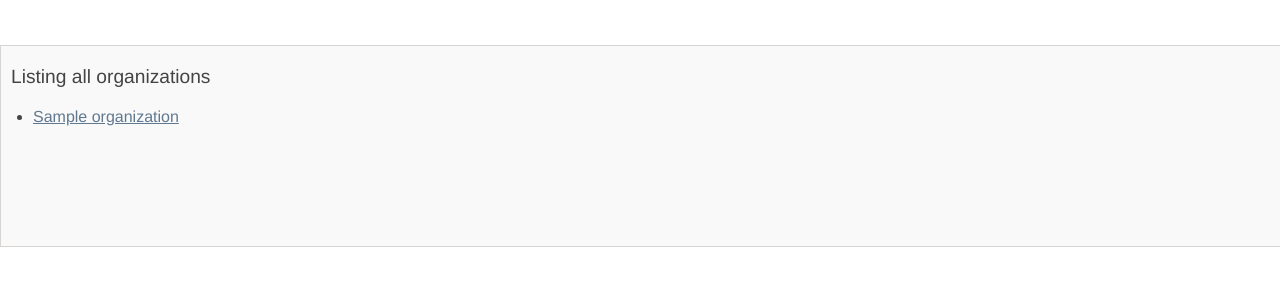
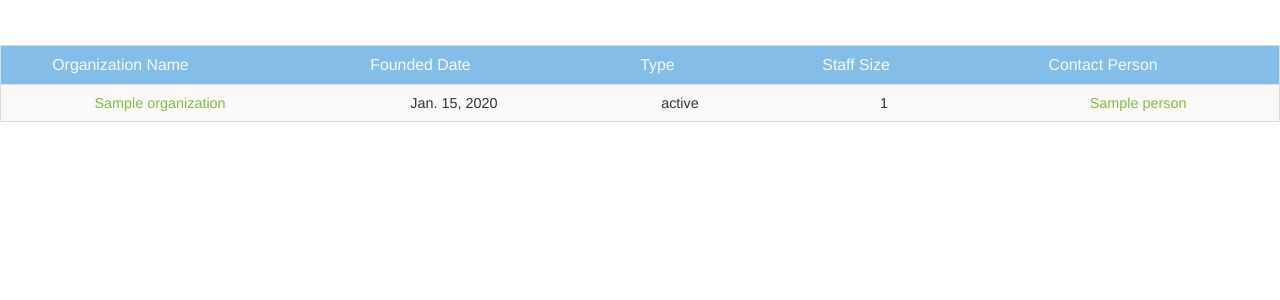
Before and after one commit to ckuwanoe/noi_test, a Django app: template templates/organizations/index.html in a window 1280 px wide. Shown: the part 70-370 px from the top of the page. Run offline with Django 3.2, Linux system fonts and the light colour scheme; the template is opened without the code that fills it: values that come from a table or form of the project are taken from there, others are empty; tables that the repository leaves empty hold one stand-in row (values such as "Sample post"); some libraries are stand-ins or nearby versions.

Commit message:
Refactoring templates for org

```diff
--- a/organizations/static/css/style.css
+++ b/organizations/static/css/style.css
@@ -111,10 +111,8 @@ body #container nav #userbar a {
 
 #main {
     margin: 45px 0;
-    border: 1px solid #d7d4d1;
     background: #f9f9f9;
     width: 100%;
-    min-height: 200px;
 }
 
 #main #maintitle {
@@ -123,6 +121,50 @@ body #container nav #userbar a {
     font-size: 1.2em;
     font-weight: 500;
 }
+
+#list{
+    color: #333;
+    width: 100%;
+    margin: 0 auto;
+}
+
+#list a {
+    text-decoration: none;
+    font-weight: 500;
+    color: #82bc41;
+}
+
+#list th, #list td {
+    padding: 10px 3.24em;
+    text-align: left;
+}
+
+#list td {
+    text-align: center;
+}
+
+#list th {
+    color: #f9f9f9;
+    background-color: #82bee8;
+    border: none;
+    font-weight: 500;
+    font-size: 1.1em;
+}
+
+#list tr {
+    font-weight: 300;
+    font-size: 0.9em;
+    border: 1px solid #dbdbdb;
+}
+
+#list tr:hover td {
+    background: #eff7ff;
+}
+
+#list .total {
+    font-weight: bold;
+}
+
 .ir { display: block; text-indent: -999em; overflow: hidden; background-repeat: no-repeat; text-align: left; direction: ltr; }
 .hidden { display: none; visibility: hidden; }
 .visuallyhidden { border: 0; clip: rect(0 0 0 0); height: 1px; margin: -1px; overflow: hidden; padding: 0; position: absolute; width: 1px; }
--- /dev/null
+++ b/templates/organizations/base.html
@@ -0,0 +1,56 @@
+<!doctype html>
+<!--[if lt IE 7 ]> <html lang="en" class="no-js ie6"> <![endif]-->
+<!--[if IE 7 ]>    <html lang="en" class="no-js ie7"> <![endif]-->
+<!--[if IE 8 ]>    <html lang="en" class="no-js ie8"> <![endif]-->
+<!--[if IE 9 ]>    <html lang="en" class="no-js ie9"> <![endif]-->
+<!--[if (gt IE 9)|!(IE)]><!--> <html lang="en" class="no-js"> <!--<![endif]-->
+<head>
+	<meta charset="UTF-8">
+	<meta http-equiv="X-UA-Compatible" content="IE=edge,chrome=1">
+
+	<title>NOI Organization Tracker</title>
+	<meta name="description" content="">
+	<meta name="author" content="">
+
+	<meta name="viewport" content="width=device-width, initial-scale=1.0">
+
+	<link rel="shortcut icon" href="/static/img/favicon.ico">
+	<link rel="apple-touch-icon" href="/static/img/apple-touch-icon.png">
+	<link rel="stylesheet" href="/static/css/style.css">
+	<link rel="stylesheet" media="handheld" href="/static/css/handheld.css">
+	<script src="/static/js/libs/modernizr-1.7.min.js"></script>
+	<script type="text/javascript" src="http://use.typekit.com/bbl7wft.js"></script>
+	<script type="text/javascript">try{Typekit.load();}catch(e){}</script>
+</head>
+<body>
+	<div id="container">
+		<nav>
+			<div id="userbar"><a href="/admin">Login</a></div>
+		</nav>
+		<header>
+			<h1>NOI Organization Tracker</h1>
+		</header>
+		{% block content %}
+			{{ content }}
+		{% endblock %}
+		<footer>
+
+		</footer>
+	</div>
+
+	<script src="//ajax.googleapis.com/ajax/libs/jquery/1.5.1/jquery.min.js"></script>
+	<script>!window.jQuery && document.write(unescape('%3Cscript src="js/libs/jquery-1.5.1.min.js"%3E%3C/script%3E'))</script>
+	<script src="js/plugins.js"></script>
+	<script src="js/script.js"></script>
+	<!--[if lt IE 7 ]>
+	<script src="js/libs/dd_belatedpng.js"></script>
+	<script> DD_belatedPNG.fix('img, .png_bg');</script>
+	<![endif]-->
+	<script>
+		var _gaq=[['_setAccount','UA-XXXXX-X'],['_trackPageview']]; // Change UA-XXXXX-X to be your site's ID
+		(function(d,t){var g=d.createElement(t),s=d.getElementsByTagName(t)[0];g.async=1;
+		g.src=('https:'==location.protocol?'//ssl':'//www')+'.google-analytics.com/ga.js';
+		s.parentNode.insertBefore(g,s)}(document,'script'));
+	</script>
+</body>
+</html>
--- a/templates/organizations/index.html
+++ b/templates/organizations/index.html
@@ -1,67 +1,31 @@
-<!doctype html>
-<!--[if lt IE 7 ]> <html lang="en" class="no-js ie6"> <![endif]-->
-<!--[if IE 7 ]>    <html lang="en" class="no-js ie7"> <![endif]-->
-<!--[if IE 8 ]>    <html lang="en" class="no-js ie8"> <![endif]-->
-<!--[if IE 9 ]>    <html lang="en" class="no-js ie9"> <![endif]-->
-<!--[if (gt IE 9)|!(IE)]><!--> <html lang="en" class="no-js"> <!--<![endif]-->
-<head>
-	<meta charset="UTF-8">
-	<meta http-equiv="X-UA-Compatible" content="IE=edge,chrome=1">
-
-	<title>NOI Organization Tracker</title>
-	<meta name="description" content="">
-	<meta name="author" content="">
-
-	<meta name="viewport" content="width=device-width, initial-scale=1.0">
-
-	<link rel="shortcut icon" href="/static/img/favicon.ico">
-	<link rel="apple-touch-icon" href="/static/img/apple-touch-icon.png">
-	<link rel="stylesheet" href="/static/css/style.css">
-	<link rel="stylesheet" media="handheld" href="/static/css/handheld.css">
-	<script src="/static/js/libs/modernizr-1.7.min.js"></script>
-	<script type="text/javascript" src="http://use.typekit.com/bbl7wft.js"></script>
-	<script type="text/javascript">try{Typekit.load();}catch(e){}</script>
-</head>
-<body>
-	<div id="container">
-		<nav>
-			<div id="userbar"><a href="/admin">Login</a></div>
-		</nav>
-		<header>
-			<h1>NOI Organization Tracker</h1>
-		</header>
-
+{% extends "organizations/base.html" %}
+{% block content %}
 <div id="main" role="main">
 	{% if orgs %}
-				<div id="maintitle">Listing all organizations</div>
-				<ul>
+		<table id="list" cellspacing="0">
+			<thead>
+				<tr>
+					<th>Organization Name</th>
+					<th>Founded Date</th>
+					<th>Type</th>
+					<th>Staff Size</th>
+					<th>Contact Person</th>
+				</tr>
+			</thead>
+			<tbody>
 				{% for org in orgs %}
-		        <li><a href="/organizations/{{ org.id }}/">{{ org.name }}</a></li>
+				<tr>
+        	<td><a href="/organizations/{{ org.id }}/">{{ org.name }}</a></td>
+					<td>{{ org.founded_date }}</td>
+					<td>{{ org.legal_status }}</td>
+					<td>{{ org.number_staff }}</td>
+					<td><a href="/person/{{ org.contact_person.id }}">{{ org.contact_person.name }}</a></td>
+				</tr>
     {% endfor %}
-		    </ul>
+    	</tbody>
+		</table>
 	{% else %}
 		<p>No organizations listed. Would you like to <a href="/admin">add</a> some?</p>
 	{% endif %}
 </div>
-
-		<footer>
-
-		</footer>
-	</div>
-
-	<script src="//ajax.googleapis.com/ajax/libs/jquery/1.5.1/jquery.min.js"></script>
-	<script>!window.jQuery && document.write(unescape('%3Cscript src="js/libs/jquery-1.5.1.min.js"%3E%3C/script%3E'))</script>
-	<script src="js/plugins.js"></script>
-	<script src="js/script.js"></script>
-	<!--[if lt IE 7 ]>
-	<script src="js/libs/dd_belatedpng.js"></script>
-	<script> DD_belatedPNG.fix('img, .png_bg');</script>
-	<![endif]-->
-	<script>
-		var _gaq=[['_setAccount','UA-XXXXX-X'],['_trackPageview']]; // Change UA-XXXXX-X to be your site's ID
-		(function(d,t){var g=d.createElement(t),s=d.getElementsByTagName(t)[0];g.async=1;
-		g.src=('https:'==location.protocol?'//ssl':'//www')+'.google-analytics.com/ga.js';
-		s.parentNode.insertBefore(g,s)}(document,'script'));
-	</script>
-</body>
-</html>
+{% endblock %}
```
Lines whose indentation alone changed are shown as unchanged.
